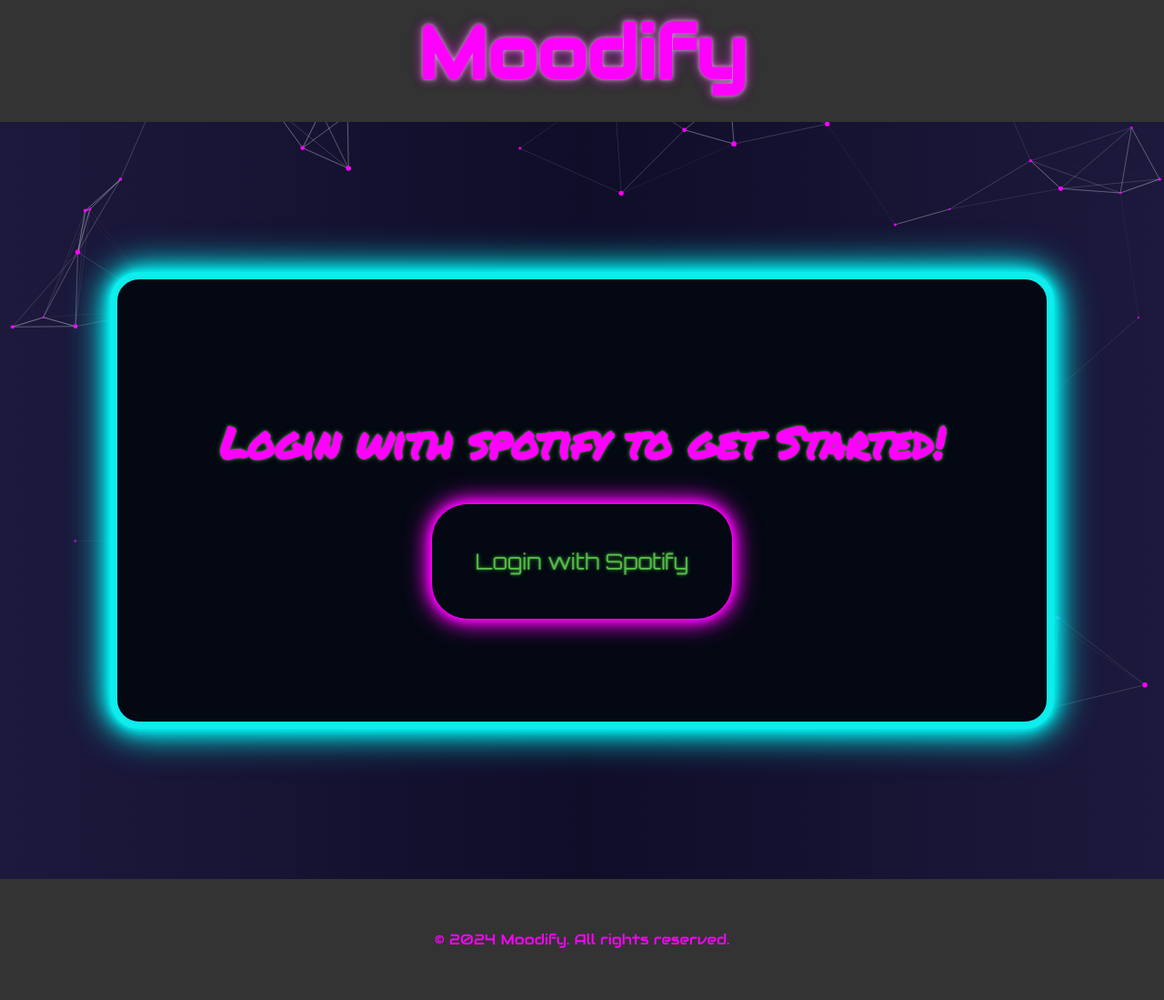
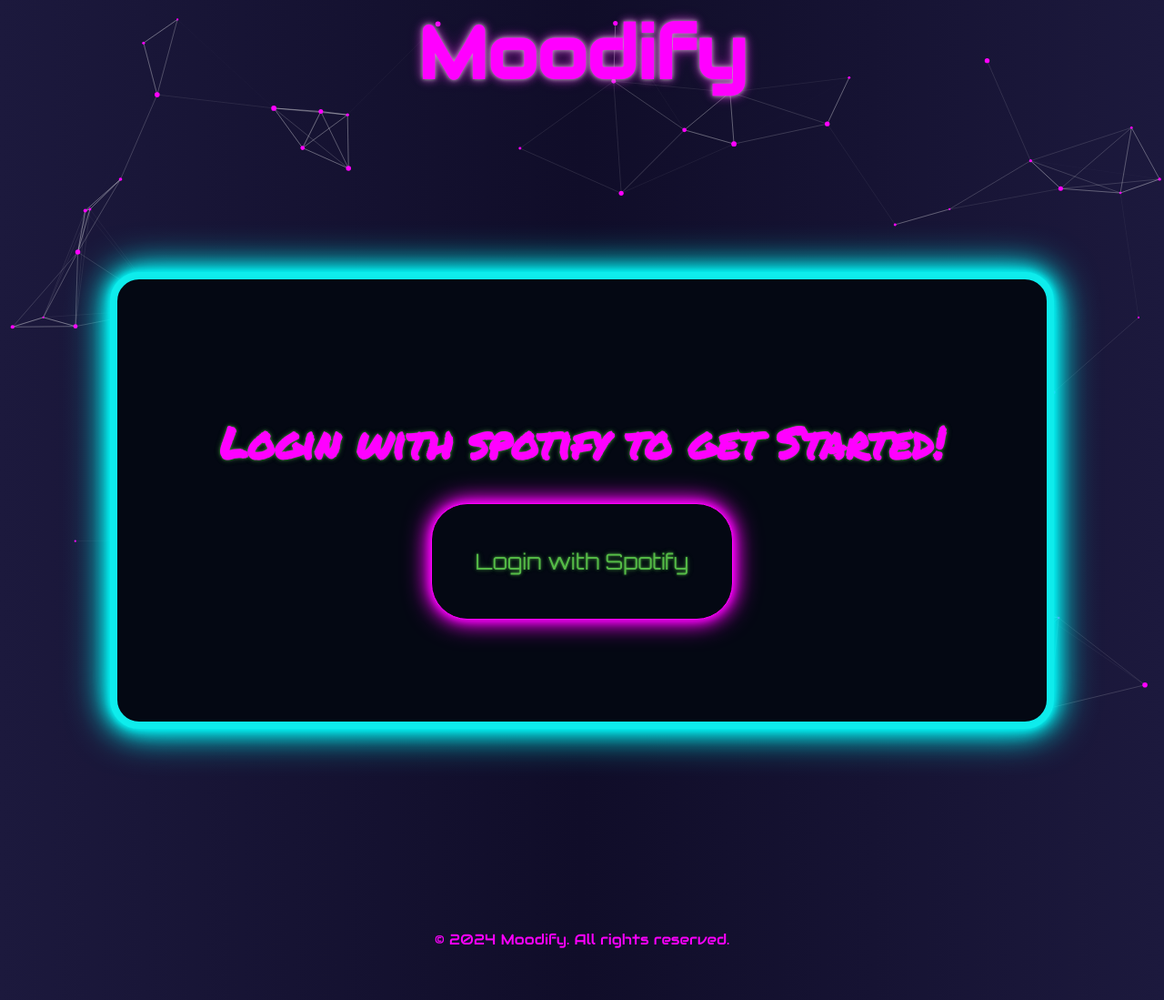
Before and after one commit to EvanRC/Moodify, a React (Vite) app in the folder client/: page / in a window 1280 px wide. Shown: the whole page at 91% size. Built offline with nearby package versions, Linux system fonts and the light colour scheme.

Commit message:
made navbar and footer background transparent

```diff
--- a/client/src/assets/styles.css
+++ b/client/src/assets/styles.css
@@ -50,7 +50,7 @@
   display: flex;
   justify-content: center;
   align-items: center;
-  background-color: #333;
+  background:transparent;
   color: #fff;
   padding: 0.5rem 1rem;
   padding-bottom: 1.5rem;
@@ -168,7 +168,7 @@
 
 
 .footer {
-  background-color: #333;
+  background: transparent;
   color: #ff00ff;
   text-align: center;
   padding: 2.5rem;
```
